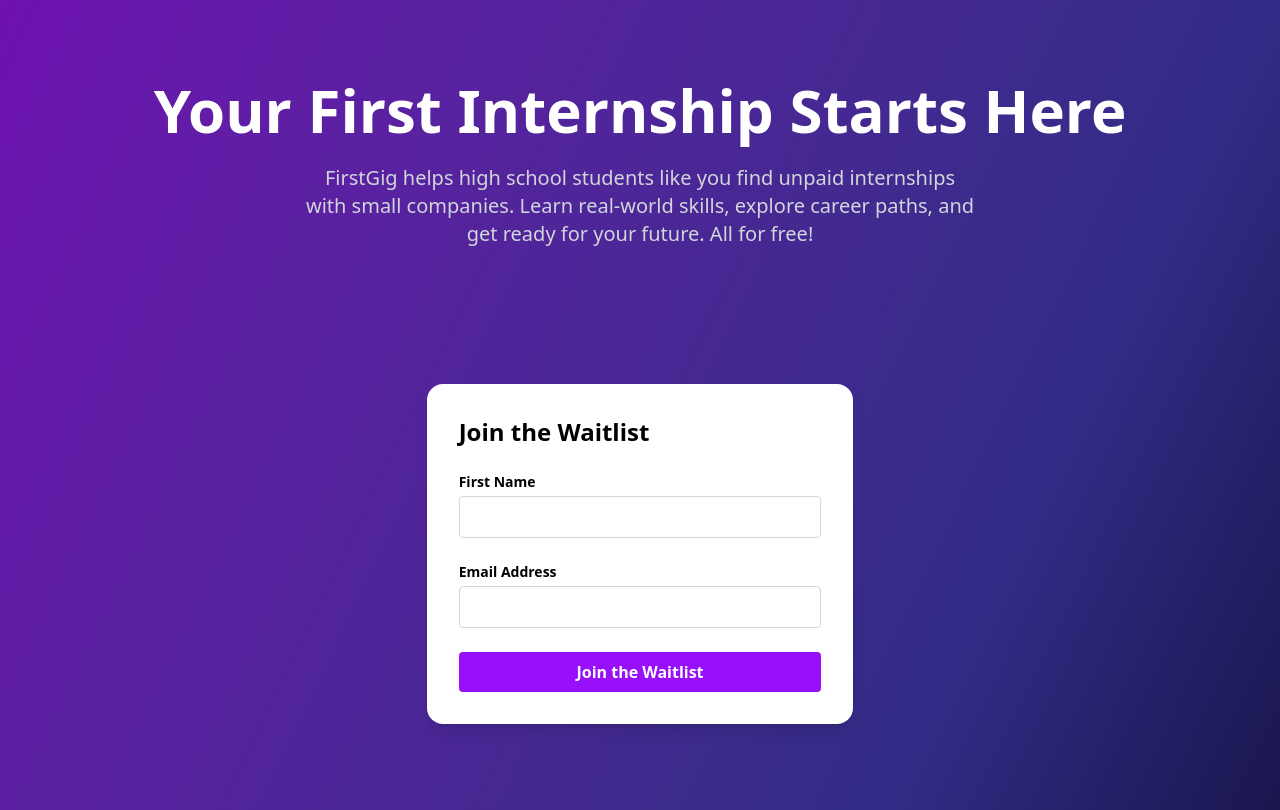
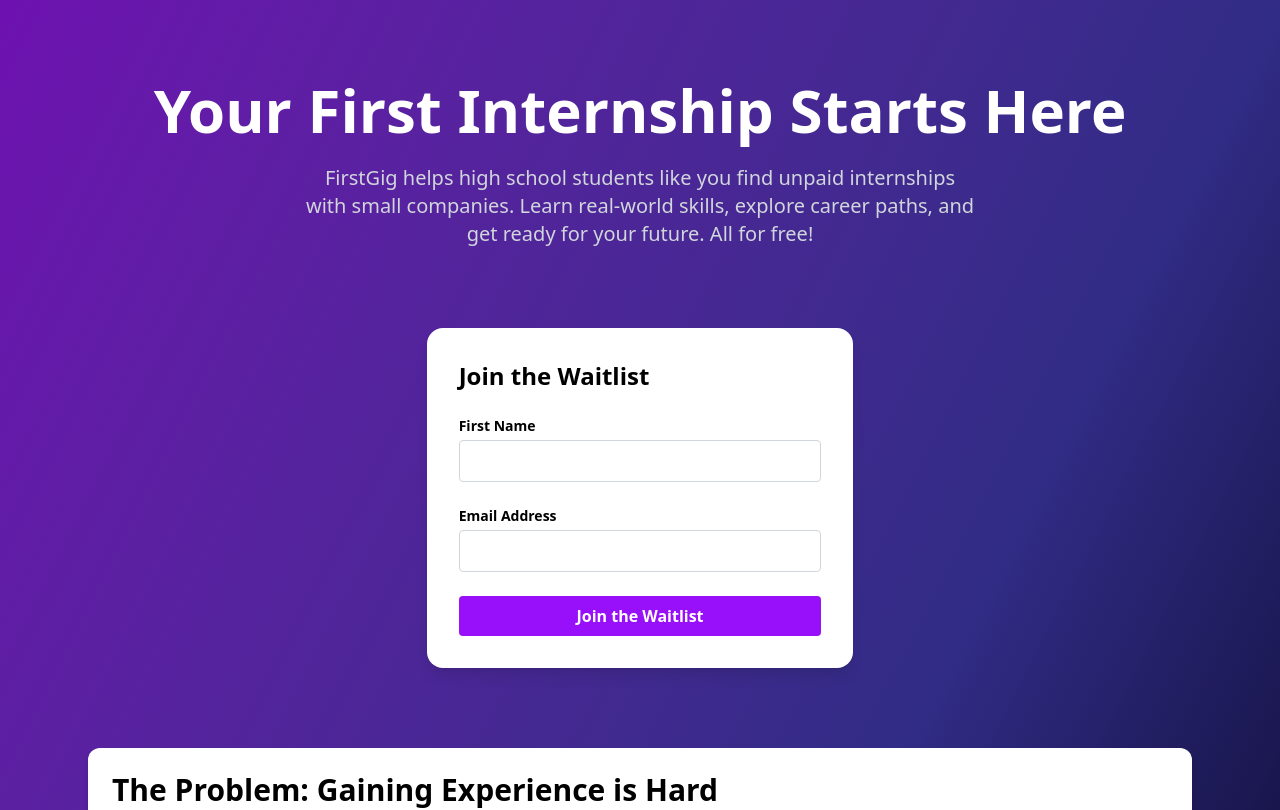
Before and after one commit to KrishivPiduri/firstgig, a React (Vite) app: page / in a window 1280 px wide. Shown: the top 810 px of the page. Built offline with nearby package versions, Linux system fonts and the light colour scheme.

Commit message:
Remove extra vertical padding from waitlist form section for improved layout consistency

```diff
--- a/src/App.jsx
+++ b/src/App.jsx
@@ -68,7 +68,7 @@
                 </motion.p>
             </header>
 
-            <section className="flex flex-col items-center py-14">
+            <section className="flex flex-col items-center">
                 <form onSubmit={handleSubmit} className="bg-white bg-opacity-10 p-8 rounded-2xl backdrop-blur-md w-11/12 md:w-1/2 lg:w-1/3 shadow-lg space-y-6 text-black">
                     <h2 className="text-2xl font-bold text-black">Join the Waitlist</h2>
                     {/* Show error or success message based on formStatus */}
```
